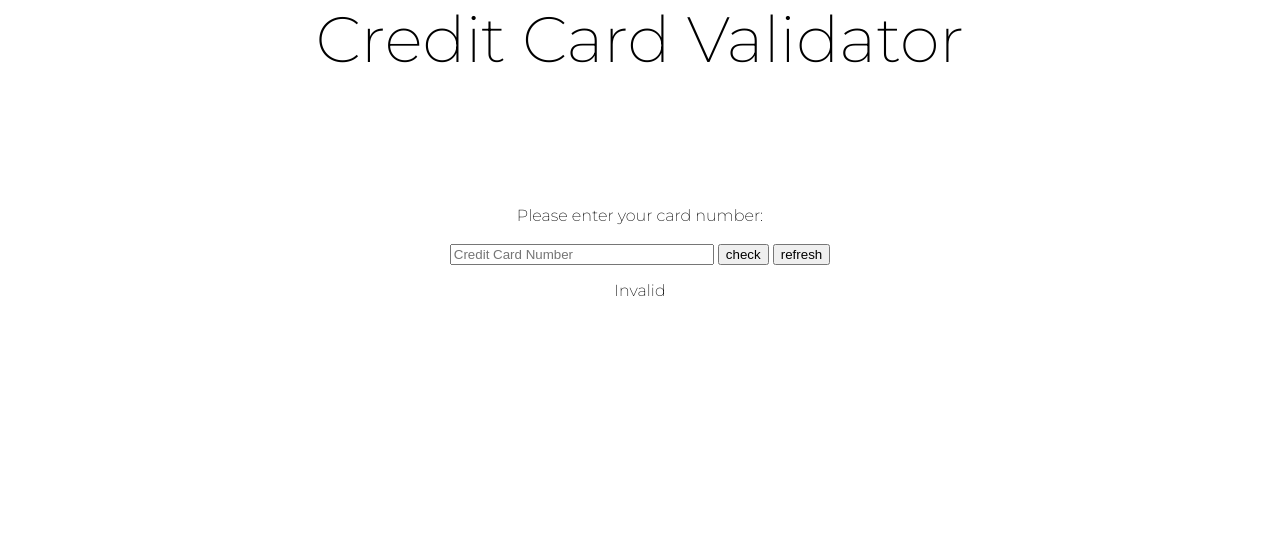
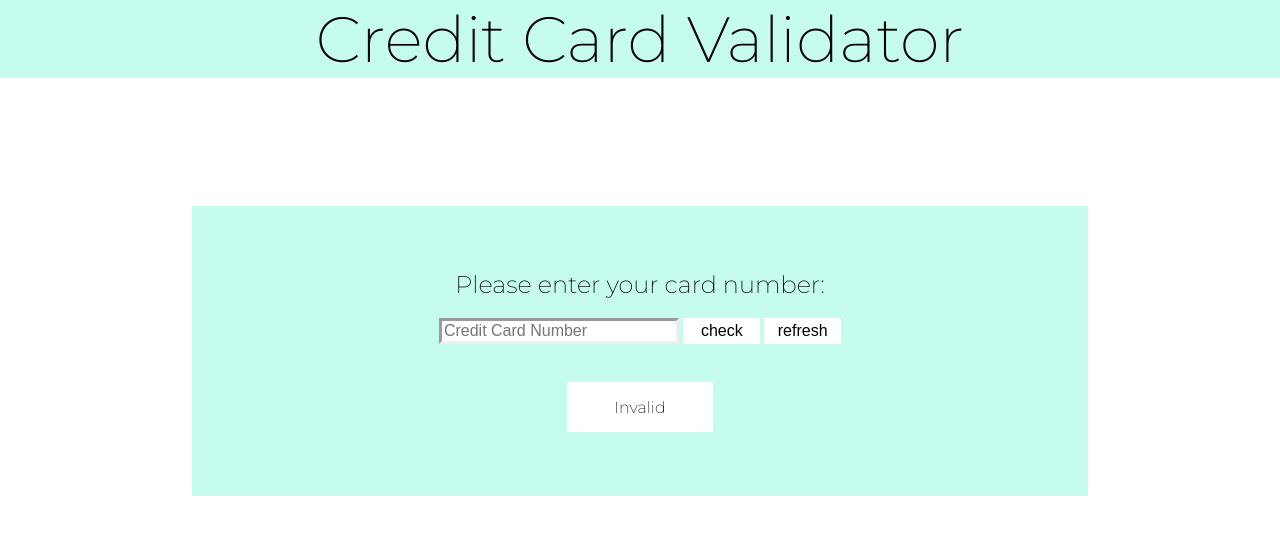
Before and after one commit to EmilyRBland/CreditCardValidatorSite, a plain HTML site: page index.html in a window 1280 px wide. Both pictures are taken after a click on the button "check". Drawn offline with Linux system fonts and the light colour scheme.

Commit message:
Add refresh button, change button styling and add to validate and refresh functions to change display of output id

```diff
--- a/index.css
+++ b/index.css
@@ -1,25 +1,57 @@
 html, body {
     margin: 0;
     font-family: 'Montserrat', sans-serif;
+    box-sizing: border-box;
 }
 
 header {
     font-size: 4rem;
     text-align: center;
     margin-bottom: 10%;
+    background-color: rgba(63, 243, 198, 0.3);
 }
 
-main {
+#val-container {
     margin: auto;
-    width: 100%;
+    padding: 5%;
+    width: 60%;
     text-align: center;
+    background-color: rgba(63, 243, 198, 0.3);
 
 }
 
 label {
-    font-size: 1rem;
+    font-size: 1.5rem;
 }
 
 #validator {
-    width: 20%;
+    width: 30%;
+    font-size: 1rem;
+    font-weight: 100;
+    border: inset;
 }
+
+.Button {
+    background-color: rgb(255, 255, 255);
+    border-radius: 1%;
+    border: none;
+    width: 10%;
+    font-size: 1rem;
+    font-weight: 100;
+    padding: 0.5%;
+    margin-bottom: 5%;
+}
+
+.Button:hover {
+    background-color: rgb(243, 144, 63);
+    color: rgb(255, 255, 255);
+    cursor: pointer;
+}
+
+#output {
+    background-color: rgb(255, 255, 255);
+    width: 15%;
+    margin: auto;
+    padding: 2%;
+    display: none;
+}
--- a/index.html
+++ b/index.html
@@ -14,12 +14,14 @@
             Credit Card Validator
         </header>
         <main>
+            <div id="val-container">
                 <label for="validator">Please enter your card number:</label>
                 <br>
                 <br><input type="text" id="validator" name="validator" placeholder="Credit Card Number">
-                <input type="button" value="check" onclick="validate()">
-                <input type="button" value="refresh" onclick="refresh()">
+                <input class="Button" type="button" value="check" onclick="validate()">
+                <input class="Button" type="button" value="refresh" onclick="refresh()">
                 <p id="output"></p>
+            </div>
         </main>
     </body>
 </html>
--- a/validator.js
+++ b/validator.js
@@ -30,8 +30,10 @@ function validateCreditCard(creditCardNumber) {
       const toValidate = document.getElementById("validator").value;
       const result = validateCreditCard(toValidate);
       if(result === true) {
+          document.getElementById("output").style.display = "block";
          return document.getElementById("output").innerHTML = "Valid";
       } else {
+         document.getElementById("output").style.display = "block";
          return document.getElementById("output").innerHTML = "Invalid";
       }
   }
@@ -39,4 +41,5 @@ function validateCreditCard(creditCardNumber) {
   function refresh() {
     document.getElementById("validator").value = ""
     document.getElementById("output").innerHTML = ""
+    document.getElementById("output").style.display = "none";
   }
```
